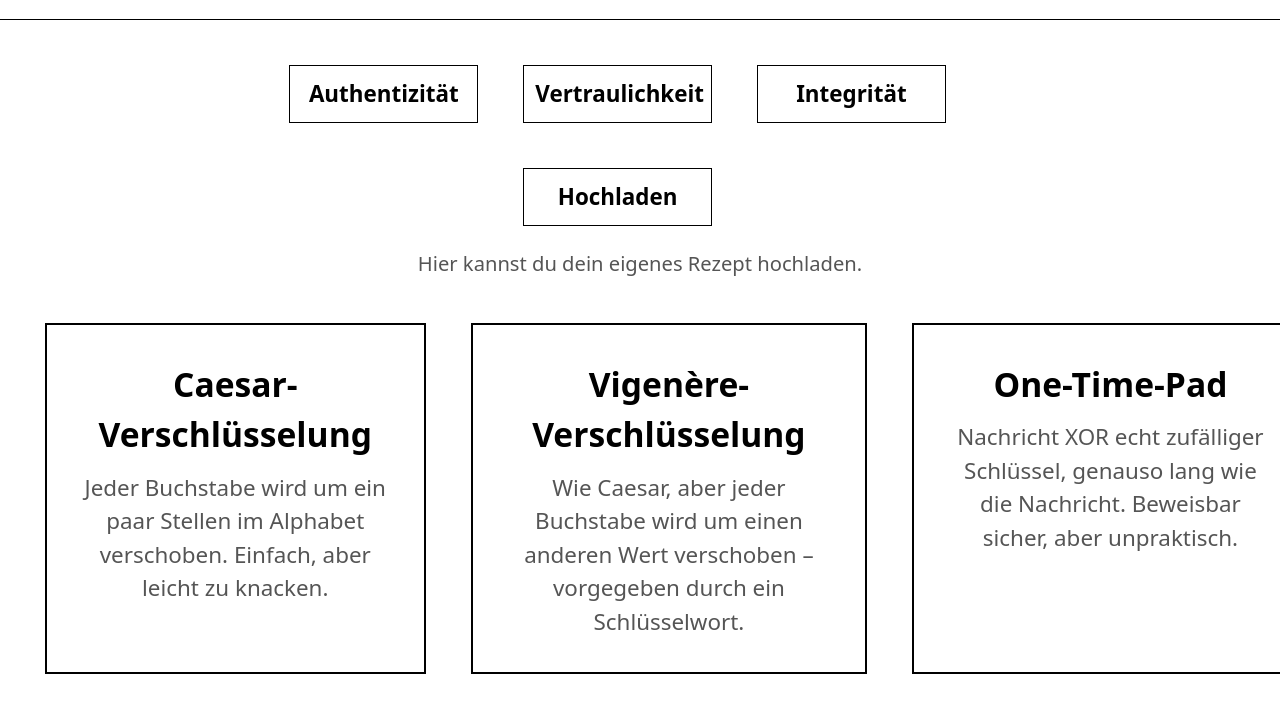
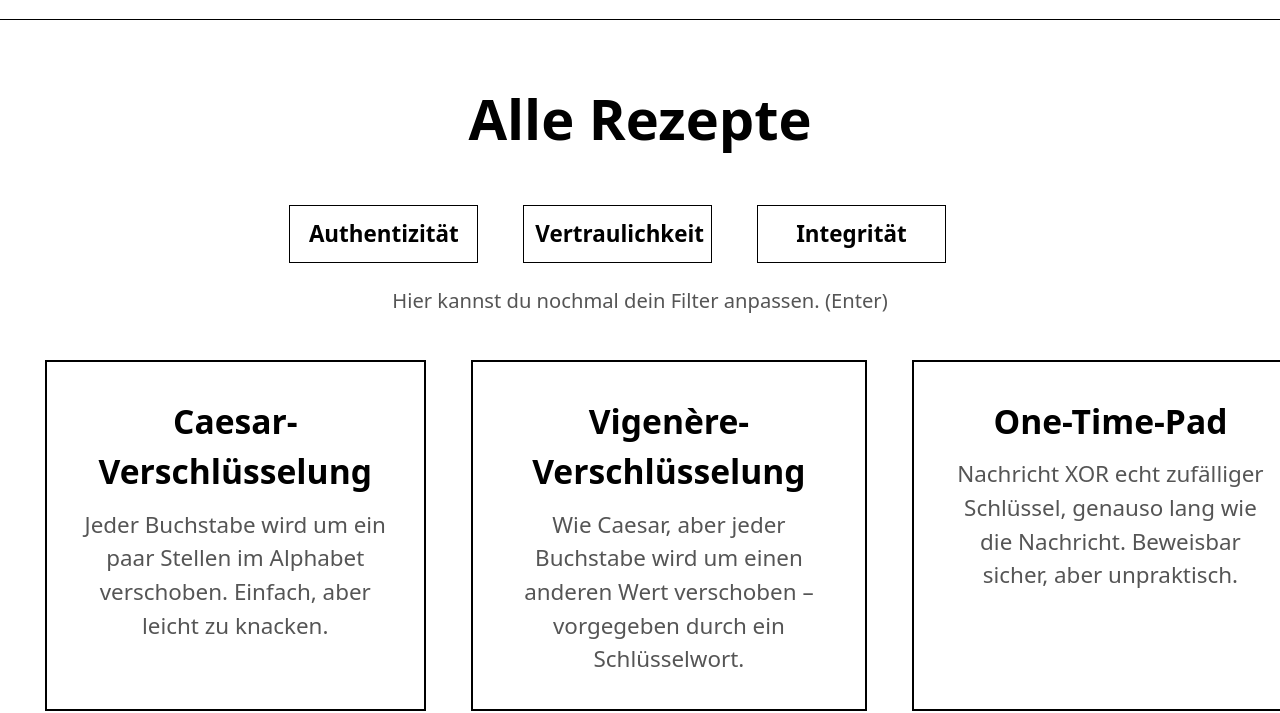
Before and after one commit to kpafi/webanwendungen, a plain HTML site: page rezepte.html in a window 1280 px wide. Shown: the part 93-806 px from the top of the page. Drawn offline with Linux system fonts and the light colour scheme.

Commit message:
rezepte erklärung filter + hochladen nach unten

```diff
--- a/rezepte.html
+++ b/rezepte.html
@@ -38,7 +38,9 @@
     </header>
 
     <main>
-
+        <section class="hero">   <!-- die section wid von dem css teil hero gemanaged(also nur die überschrift, hab die von der index geklaut, und minimal angepasst, so dass alles einheitlich wirkt ) -->
+            <h1>Alle Rezepte</h1>
+        </section>
         <form id="filter-forkmklein" class="filterklein">
             <div class="kachel-rasterklein">
 
@@ -56,12 +58,9 @@
                     <input type="checkbox" id="check-i" name="schutzziel" value="i">
                     <span class="kachel-titelklein">Integrität</span>
                 </label>
+                <p class="hochladen-hinweis">Hier kannst du nochmal dein Filter anpassen. (Enter)</p>
 
-                <a href="rezept_hochladen.html" class="kachelklein hochladen">
-                    <span class="kachel-titelklein">Hochladen</span>
-                </a>
-                <p class="hochladen-hinweis">Hier kannst du dein eigenes Rezept hochladen.</p>
-              <!-- ich mach erstmal ohne button   <button type="submit" class="anzeigen-buttonklein">Anzeigen</button>      -->
+
             </div>
 
         </form>
@@ -198,6 +197,12 @@
                     <span class="kachel-text">X25519 und ML-KEM zusammen: sicher, solange mindestens eines der beiden Verfahren hält.</span>
                 </a>
 
+                <p class="hochladen-hinweis">Rezept nicht gefunden?</p>
+                <a href="rezept_hochladen.html" class="kachelklein hochladen">
+                    <span class="kachel-titelklein">Hochladen</span>
+                </a>
+                <p class="hochladen-hinweis">Hier kannst du dein eigenes Rezept hochladen.</p>
+              <!-- ich mach erstmal ohne button   <button type="submit" class="anzeigen-buttonklein">Anzeigen</button>      -->
             </div>
 
         </form>
```
